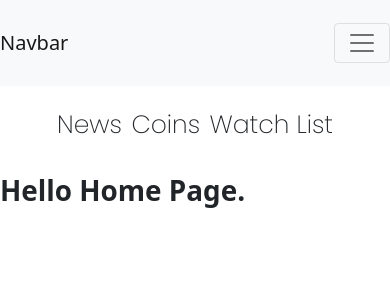
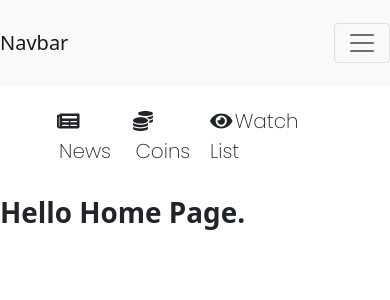
Before and after one commit to SanskritiKhatiyan/crypto-app, a React (Create React App) app in the folder frontend/: page / in a window 390 px wide. Shown: the top 300 px of the page. Built offline with nearby package versions, Linux system fonts and the light colour scheme.

Commit message:
Added font awsome to react.

```diff
--- a/frontend/package.json
+++ b/frontend/package.json
@@ -4,6 +4,9 @@
   "private": true,
   "proxy": "http://localhost:4000",
   "dependencies": {
+    "@fortawesome/fontawesome-svg-core": "^1.2.36",
+    "@fortawesome/free-solid-svg-icons": "^5.15.4",
+    "@fortawesome/react-fontawesome": "^0.1.15",
     "@testing-library/jest-dom": "^5.14.1",
     "@testing-library/react": "^11.2.7",
     "@testing-library/user-event": "^12.8.3",
--- a/frontend/src/App.js
+++ b/frontend/src/App.js
@@ -1,4 +1,5 @@
 import React from "react";
+import "./components/FontAwsomeIcon";
 import "./App.css";
 import { Route } from "react-router-dom";
 import Navbar from "./components/Navbar/Navbar";
--- /dev/null
+++ b/frontend/src/components/FontAwsomeIcon/index.js
@@ -0,0 +1,4 @@
+import { library } from "@fortawesome/fontawesome-svg-core";
+import { faNewspaper, faCoins, faEye } from "@fortawesome/free-solid-svg-icons";
+
+library.add(faNewspaper, faCoins, faEye);
--- a/frontend/src/components/Mainbar/Mainbar.css
+++ b/frontend/src/components/Mainbar/Mainbar.css
@@ -29,6 +29,10 @@
   transition: 0.3s;
 }
 
+span .hidden {
+  opacity: 0;
+}
+
 .main-bar__container .main-bar__container__link:hover {
   color: gray;
   border-bottom: 1px solid rgb(107, 105, 105);
@@ -42,3 +46,9 @@
 .main-bar__container .main-bar__container__link:target {
   border-bottom: 2px solid rgb(65, 64, 64);
 } */
+
+@media (max-width: 580px) {
+  .main-bar__container span {
+    font-size: 20px;
+  }
+}
--- a/frontend/src/components/Mainbar/Mainbar.js
+++ b/frontend/src/components/Mainbar/Mainbar.js
@@ -1,6 +1,7 @@
 import React from "react";
 import { useHistory } from "react-router-dom";
 import "./Mainbar.css";
+import { FontAwesomeIcon } from "@fortawesome/react-fontawesome";
 
 const Mainbar = () => {
   const history = useHistory();
@@ -20,12 +21,18 @@ const Mainbar = () => {
     <div className="main-bar">
       <div className="main-bar__container">
         <span onClick={handleNews} className="main-bar__container__link">
+          <FontAwesomeIcon icon="newspaper" />
+          <a className="hidden">.</a>
           News
         </span>
         <span onClick={handleCoins} className="main-bar__container__link">
+          <FontAwesomeIcon icon="coins" />
+          <a className="hidden">.</a>
           Coins
         </span>
         <span onClick={handleWatchlist} className="main-bar__container__link">
+          <FontAwesomeIcon icon="eye" />
+          <a className="hidden">.</a>
           Watch List
         </span>
       </div>
```
Also changed, not shown: 1 other file (tests, documents, lock files or other folders).
